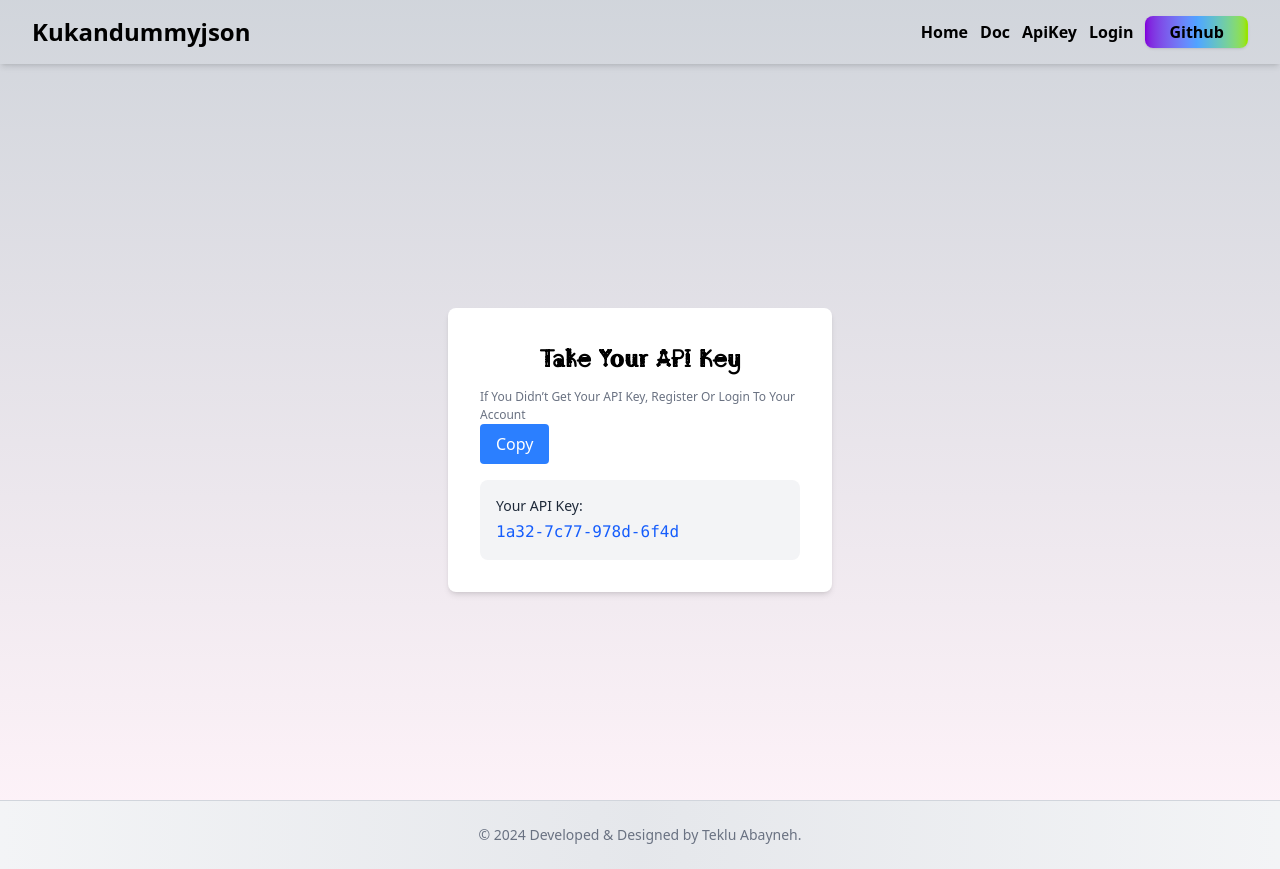
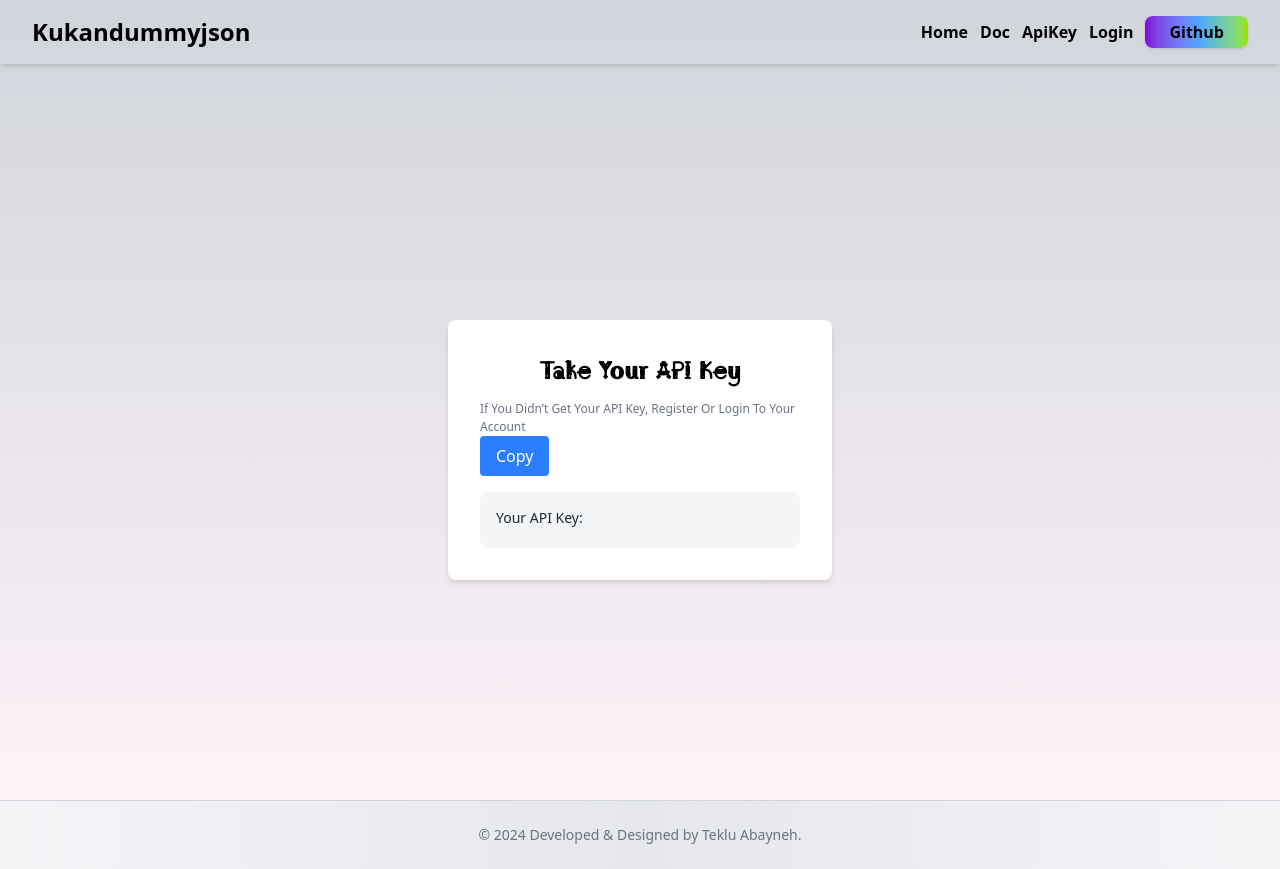
Before and after one commit to tekluabayneh/kukanApi-, a React (Vite) app in the folder kukanApi/client/: page /Api in a window 1280 px wide. Built offline with nearby package versions, Linux system fonts and the light colour scheme.

Commit message:
Update Api component with improved error handling and navigation

```diff
--- a/kukanApi/client/src/components/Api.jsx
+++ b/kukanApi/client/src/components/Api.jsx
@@ -11,9 +11,7 @@ const ApiKeyGenerator = () => {
   useEffect(() => {
     // Example: Generate a random API key (for demo purposes)
     const generateApiKey = () => {
-      return "xxxx-xxxx-xxxx-xxxx".replace(/[x]/g, () =>
-        Math.floor(Math.random() * 16).toString(16)
-      );
+      return localStorage.getItem("user_apikey");
     };
     setApiKey(generateApiKey());
     // GSAP animation for the container
```
